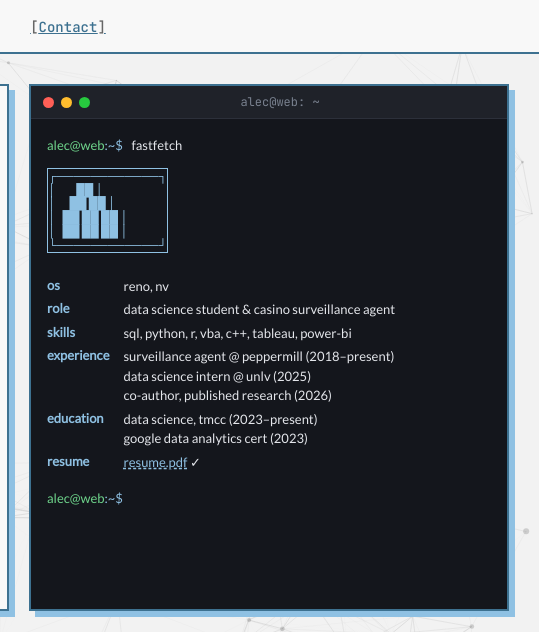
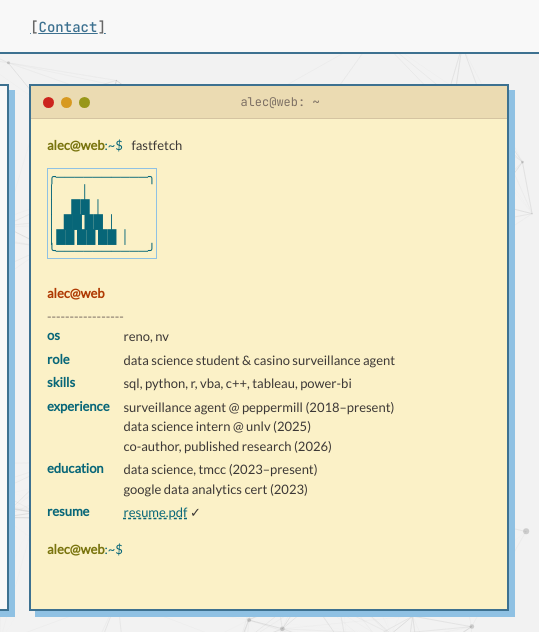
Before and after one commit to AlecBrooks/alecbrooks.github.io, an Eleventy site: page content/index.md in a window 1280 px wide. Shown: the top 632 px of the page, 741-1280 px from the left. Built offline with nearby package versions, Linux system fonts and the light colour scheme; Eleventy itself is replaced by a stand-in of ours; files that its build step writes are made by us from their sources; no server answers; what @chrisburnell/eleventy-cache-webmentions would draw is missing.

Commit message:
Gruvbox Light theme for the terminal window, cleaner ASCII logo + fastfetch layout
- Swapped the dark terminal palette for Gruvbox Light (cream bg,
  warm gray titlebar, blue/green/orange accents) per request - only
  this window's interior changes, the card's blue/white border+shadow
  frame stays consistent with the rest of the site.
- Redrew the ASCII logo as a clean rounded box with three ascending
  bars (bottom-aligned, evenly spaced) instead of the messy pyramid
  shape from before - more directly mirrors the actual favicon.
- Added a real "alec@web" + dashed-rule header above the info block,
  matching how actual fastfetch/neofetch output is laid out, moved
  the header out of the <dl> into its own wrapper div (a bare <p>
  inside a <dl> isn't valid HTML - dl can only contain dt/dd).

```diff
--- a/content/index.md
+++ b/content/index.md
@@ -22,29 +22,33 @@ permalink: /
     <div class="term-body">
       <p class="term-line"><span class="term-prompt">alec@web</span><span class="term-tilde">:~$</span> fastfetch</p>
       <div class="fastfetch">
-        <pre class="ascii-logo">┌────────────┐
-│         ██ │
-│      ██ ██ │
-│   ██ ██ ██ │
-│   ██ ██ ██ │
-└────────────┘</pre>
-        <dl class="fastfetch-info">
-          <dt>os</dt><dd>reno, nv</dd>
-          <dt>role</dt><dd>data science student &amp; casino surveillance agent</dd>
-          <dt>skills</dt><dd>sql, python, r, vba, c++, tableau, power-bi</dd>
-          <dt>experience</dt>
-          <dd>
-            surveillance agent @ peppermill (2018&ndash;present)<br>
-            data science intern @ unlv (2025)<br>
-            co-author, published research (2026)
-          </dd>
-          <dt>education</dt>
-          <dd>
-            data science, tmcc (2023&ndash;present)<br>
-            google data analytics cert (2023)
-          </dd>
-          <dt>resume</dt><dd><a href="/files/resume.pdf" target="_blank">resume.pdf</a> &check;</dd>
-        </dl>
+        <pre class="ascii-logo">╭──────────╮
+│          │
+│      ██  │
+│   ██ ██  │
+│██ ██ ██  │
+╰──────────╯</pre>
+        <div class="fastfetch-info-col">
+          <p class="fastfetch-header">alec@web</p>
+          <p class="fastfetch-rule">-----------------</p>
+          <dl class="fastfetch-info">
+            <dt>os</dt><dd>reno, nv</dd>
+            <dt>role</dt><dd>data science student &amp; casino surveillance agent</dd>
+            <dt>skills</dt><dd>sql, python, r, vba, c++, tableau, power-bi</dd>
+            <dt>experience</dt>
+            <dd>
+              surveillance agent @ peppermill (2018&ndash;present)<br>
+              data science intern @ unlv (2025)<br>
+              co-author, published research (2026)
+            </dd>
+            <dt>education</dt>
+            <dd>
+              data science, tmcc (2023&ndash;present)<br>
+              google data analytics cert (2023)
+            </dd>
+            <dt>resume</dt><dd><a href="/files/resume.pdf" target="_blank">resume.pdf</a> &check;</dd>
+          </dl>
+        </div>
       </div>
       <p class="term-line"><span class="term-prompt">alec@web</span><span class="term-tilde">:~$</span><span class="term-cursor">_</span></p>
     </div>
--- a/css/style.css
+++ b/css/style.css
@@ -502,10 +502,17 @@ nav a.nav-active {
   margin: 0;
 }
 
-/* Retro terminal window (fastfetch-style) */
+/* Retro terminal window (fastfetch-style, Gruvbox Light) */
 .terminal-window {
+  --gb-bg: #fbf1c7;
+  --gb-bg1: #ebdbb2;
+  --gb-fg: #3c3836;
+  --gb-gray: #7c6f64;
+  --gb-blue: #076678;
+  --gb-green: #79740e;
+  --gb-orange: #af3a03;
   padding: 0;
-  background-color: #14161c;
+  background-color: var(--gb-bg);
   overflow: hidden;
 }
 
@@ -514,8 +521,8 @@ nav a.nav-active {
   align-items: center;
   gap: 7px;
   padding: 8px 12px;
-  background-color: #1f2229;
-  border-bottom: 1px solid #2c303a;
+  background-color: var(--gb-bg1);
+  border-bottom: 1px solid #d5c4a1;
 }
 
 .term-dot {
@@ -525,9 +532,9 @@ nav a.nav-active {
   display: inline-block;
 }
 
-.term-dot-red { background-color: #ff5f56; }
-.term-dot-yellow { background-color: #ffbd2e; }
-.term-dot-green { background-color: #27c93f; }
+.term-dot-red { background-color: #cc241d; }
+.term-dot-yellow { background-color: #d79921; }
+.term-dot-green { background-color: #98971a; }
 
 .term-titlebar-label {
   margin-left: auto;
@@ -535,13 +542,13 @@ nav a.nav-active {
   transform: translateX(-16px);
   font-family: var(--font-mono);
   font-size: 12px;
-  color: #7a8290;
+  color: var(--gb-gray);
 }
 
 .term-body {
   font-family: var(--font-mono);
   font-size: 13px;
-  color: #e4e6eb;
+  color: var(--gb-fg);
   padding: 16px;
 }
 
@@ -550,17 +557,17 @@ nav a.nav-active {
 }
 
 .term-prompt {
-  color: #6fd58c;
-  font-weight: 500;
+  color: var(--gb-green);
+  font-weight: 700;
 }
 
 .term-tilde {
-  color: var(--accent);
+  color: var(--gb-blue);
   margin-right: 6px;
 }
 
 .term-cursor {
-  color: #e4e6eb;
+  color: var(--gb-fg);
   animation: blink 1.1s steps(1) infinite;
 }
 
@@ -572,10 +579,11 @@ nav a.nav-active {
 }
 
 .ascii-logo {
-  color: var(--accent);
+  color: var(--gb-blue);
   line-height: 1.15;
-  font-size: 12px;
+  font-size: 13px;
   white-space: pre;
+  align-self: flex-start;
 }
 
 .fastfetch-info {
@@ -586,24 +594,35 @@ nav a.nav-active {
   font-size: 13px;
 }
 
+.terminal-window .fastfetch-header {
+  color: var(--gb-orange);
+  font-weight: 700;
+  margin-bottom: 2px;
+}
+
+.terminal-window .fastfetch-rule {
+  color: var(--gb-gray);
+  margin-bottom: 6px;
+}
+
 .fastfetch-info dt {
-  color: var(--accent);
+  color: var(--gb-blue);
   font-weight: 700;
   text-transform: lowercase;
 }
 
 .fastfetch-info dd {
-  color: #e4e6eb;
+  color: var(--gb-fg);
   line-height: 1.5;
 }
 
 .fastfetch-info a {
-  color: var(--accent);
+  color: var(--gb-blue);
   text-decoration: underline dashed;
 }
 
 .fastfetch-info a:hover {
-  color: #ffffff;
+  color: var(--gb-orange);
 }
 
 /* h-card (About page) */
```
